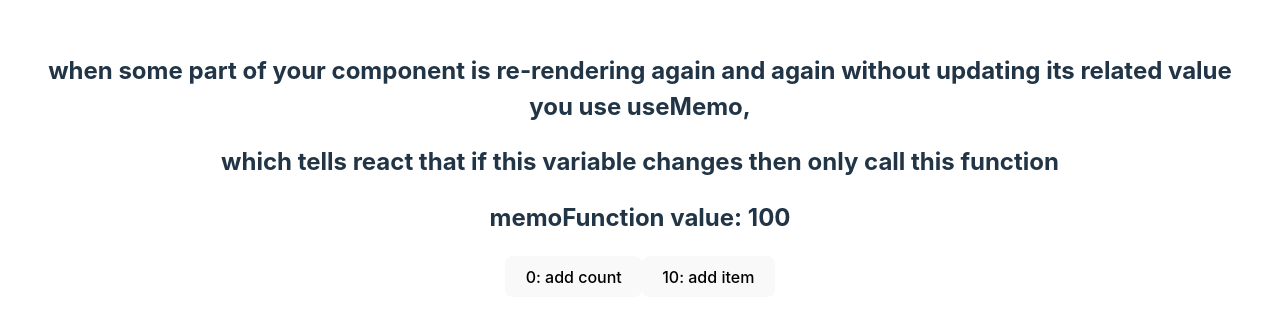
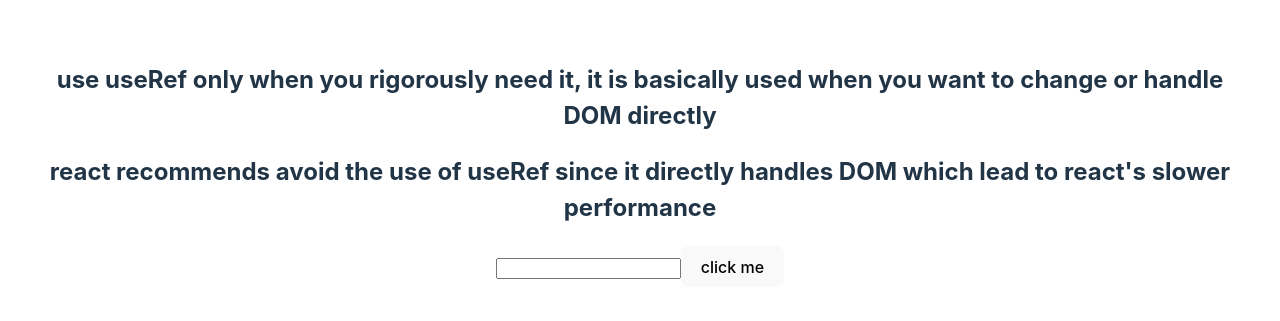
Before and after one commit to sheth2001/sample-projects-practice, a React (Vite) app: page / in a window 1280 px wide. Shown: the part 235-556 px from the top of the page. Built offline with nearby package versions, Linux system fonts and the light colour scheme.

Commit message:
useRef hook

```diff
--- a/src/App.jsx
+++ b/src/App.jsx
@@ -5,6 +5,7 @@
 import HideShowModule from './components/HideShowModule'
 import StateLiftUp from './components/StateLiftingUp/StateLiftUp'
 import UseMemo from './components/UseMemo'
+import UseRef from './components/UseRef'
 
 function App() {
   const [count, setCount] = useState(0)
@@ -13,7 +14,8 @@
     <>
       {/* <HideShowModule /> */}
       {/* <StateLiftUp /> */}
-      <UseMemo />
+      {/* <UseMemo /> */}
+      <UseRef />
     </>
   )
 }
--- /dev/null
+++ b/src/components/UseRef.jsx
@@ -0,0 +1,30 @@
+import React, { useRef } from "react";
+
+const UseRef = () => {
+  let inputRef = useRef();
+
+  const handleInputRef = () => {
+    console.info("function call");
+    inputRef.current.value = "kushal";
+    inputRef.current.focus();
+    inputRef.current.style.color = "red";
+  };
+
+  return (
+    <div>
+      <h2>
+        use useRef only when you rigorously need it, it is basically used when
+        you want to change or handle DOM directly
+      </h2>
+      <h2>
+        react recommends avoid the use of useRef since it directly handles DOM
+        which lead to react's slower performance
+      </h2>
+
+      <input ref={inputRef} />
+      <button onClick={handleInputRef}>click me </button>
+    </div>
+  );
+};
+
+export default UseRef;
```
